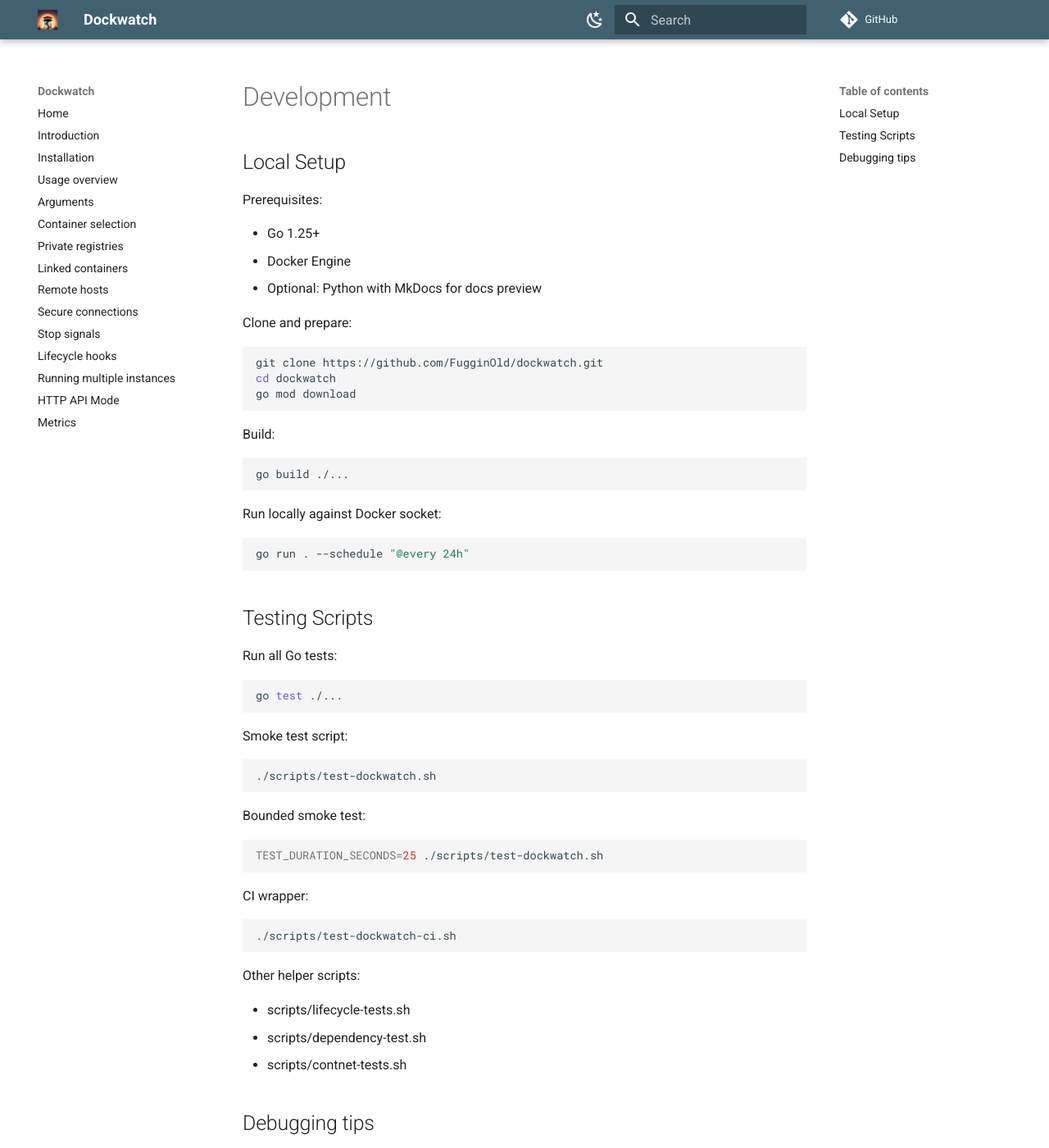
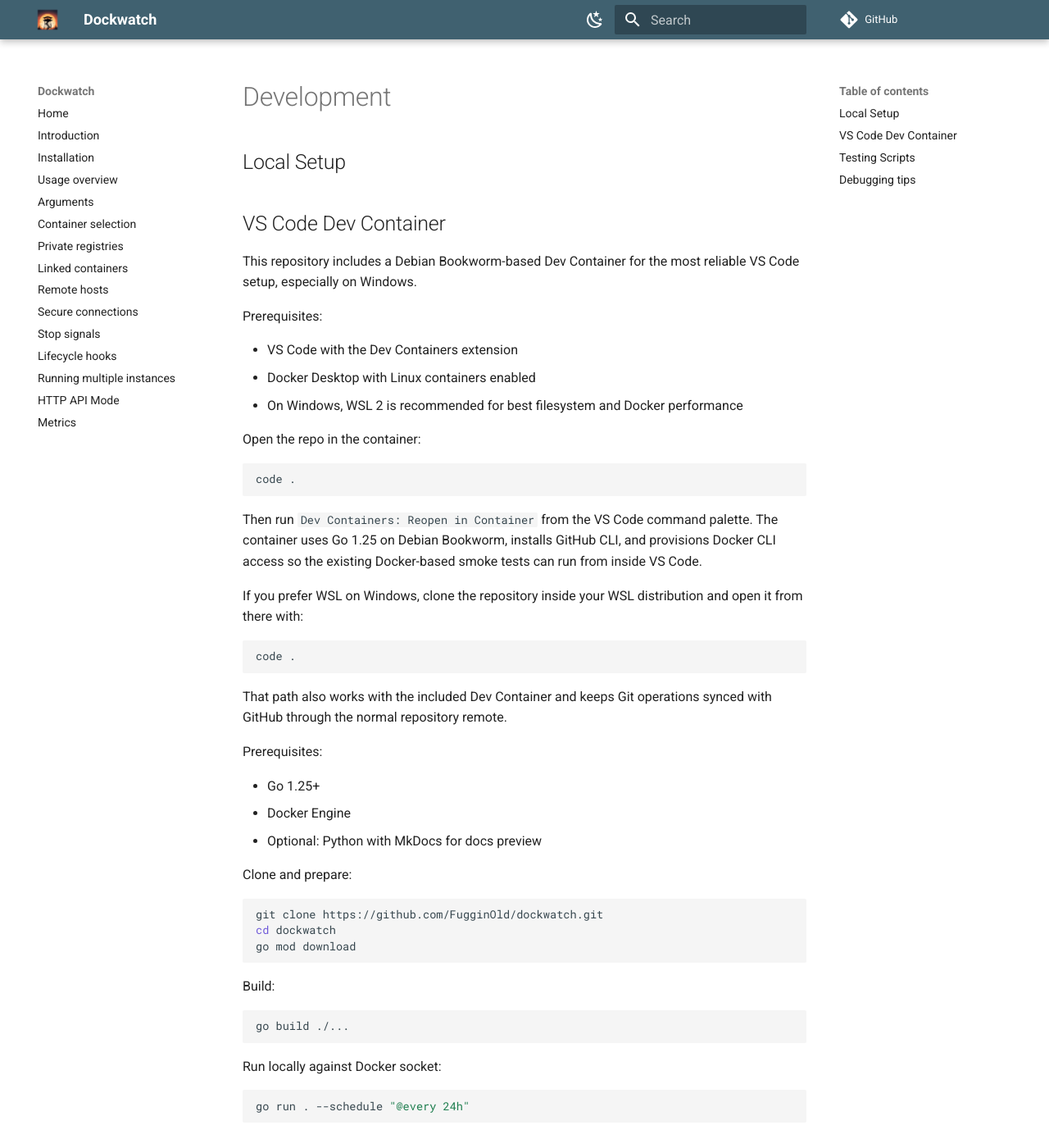
Before and after one commit to FugginOld/dockwatch, an MkDocs documentation site: the page built from docs/DEVELOPMENT.md, in a window 1280 px wide and 1400 px high. Shown: the whole window at 82% size. Built offline with MkDocs 1.6.1 and Material for MkDocs 9.7.7, drawn with Linux system fonts in a browser that asks for light colours; comment, search, counter and statistics services are not loaded.

Commit message:
Dev environment changes

````diff
--- a/docs/DEVELOPMENT.md
+++ b/docs/DEVELOPMENT.md
@@ -1,6 +1,32 @@
 # Development
 
 ## Local Setup
+
+## VS Code Dev Container
+
+This repository includes a Debian Bookworm-based Dev Container for the most reliable VS Code setup, especially on Windows.
+
+Prerequisites:
+
+- VS Code with the Dev Containers extension
+- Docker Desktop with Linux containers enabled
+- On Windows, WSL 2 is recommended for best filesystem and Docker performance
+
+Open the repo in the container:
+
+```bash
+code .
+```
+
+Then run `Dev Containers: Reopen in Container` from the VS Code command palette. The container uses Go 1.25 on Debian Bookworm, installs GitHub CLI, and provisions Docker CLI access so the existing Docker-based smoke tests can run from inside VS Code.
+
+If you prefer WSL on Windows, clone the repository inside your WSL distribution and open it from there with:
+
+```bash
+code .
+```
+
+That path also works with the included Dev Container and keeps Git operations synced with GitHub through the normal repository remote.
 
 Prerequisites:
 
````
Also changed, not shown: 1 other file.
